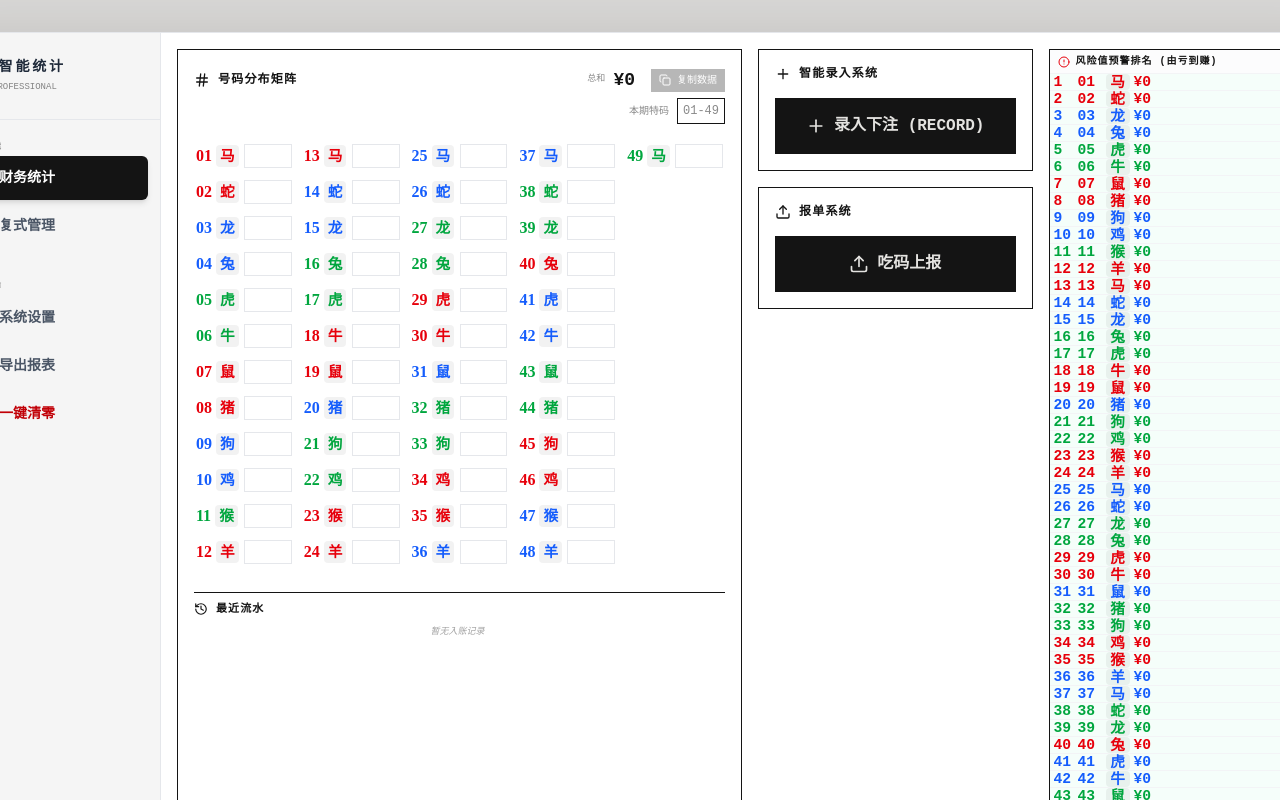
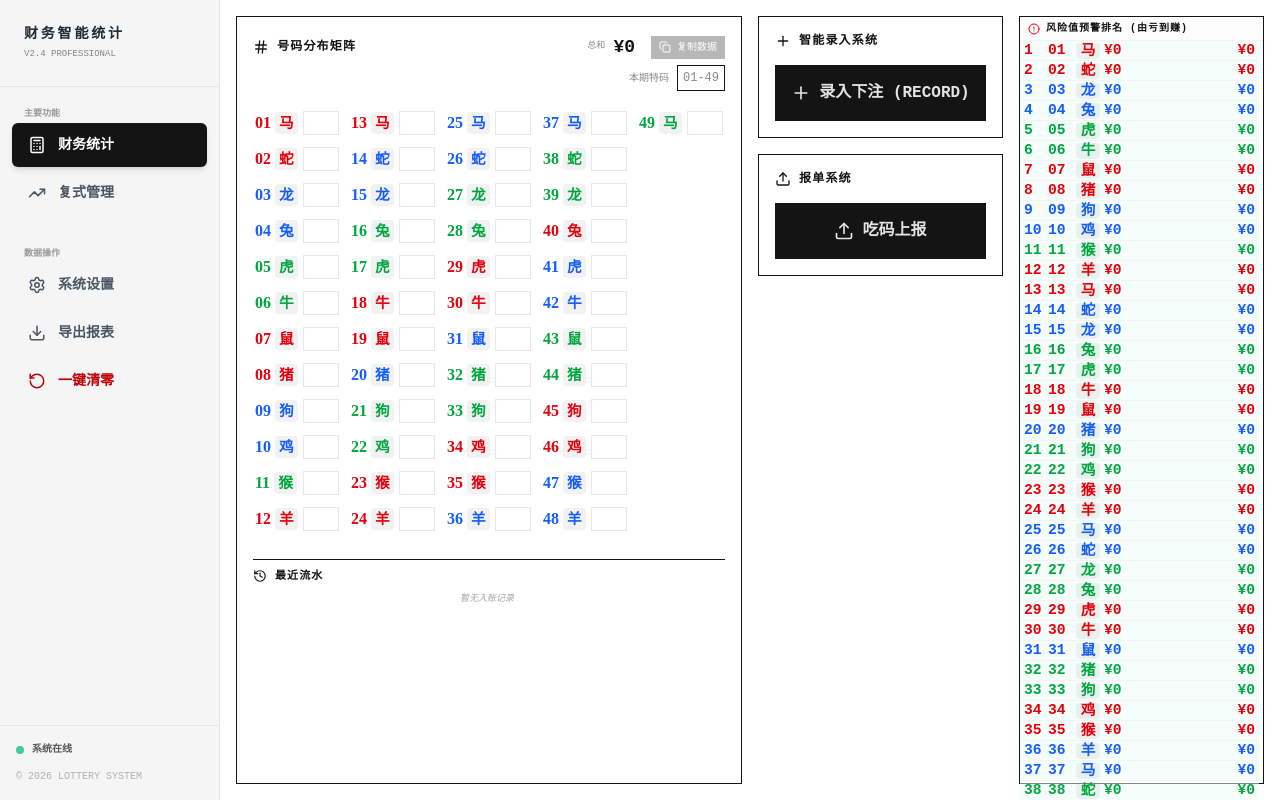
Before and after one commit to aa5300333/tongjiruanjian, a React (Vite) app: page / in a window 1280 px wide. Shown: the top 800 px of the page. Built offline with nearby package versions, Linux system fonts and the light colour scheme.

Commit message:
feat: Adjust window size for better screenshotting
Increased the default and minimum window height to accommodate full screenshots. Also updated the application's internal width and height state to match the new default layout.

```diff
--- a/electron-main.cjs
+++ b/electron-main.cjs
@@ -4,9 +4,9 @@ const path = require('path');
 function createWindow() {
   const win = new BrowserWindow({
     width: 1400,
-    height: 1050,
+    height: 1200, // Increased for full screenshots
     minWidth: 1400,
-    minHeight: 1050,
+    minHeight: 1200,
     resizable: false, // Fixed for screenshot consistency
     title: "财务智能统计软件",
     icon: path.join(__dirname, 'dist/favicon.ico'), // 如果有图标的话
--- a/src/App.tsx
+++ b/src/App.tsx
@@ -88,11 +88,11 @@ export default function App() {
   });
   const [appWidth, setAppWidth] = useState<number>(() => {
     const saved = localStorage.getItem('appWidth');
-    return saved ? parseInt(saved) : 1400;
+    return saved ? parseInt(saved) : 1120;
   });
   const [appHeight, setAppHeight] = useState<number>(() => {
     const saved = localStorage.getItem('appHeight');
-    return saved ? parseInt(saved) : 1050;
+    return saved ? parseInt(saved) : 865;
   });
   const [isSettingsOpen, setIsSettingsOpen] = useState(false);
   const [tempOdds, setTempOdds] = useState(odds);
@@ -990,15 +990,9 @@ export default function App() {
   }
 
   return (
-    <div className="min-h-screen w-full bg-gray-900/5 flex items-center justify-center overflow-auto p-4 md:p-8">
-      <motion.div
-        initial={false}
-        animate={{ width: appWidth, height: appHeight }}
-        transition={{ type: "spring", stiffness: 300, damping: 30 }}
-        className="bg-white text-[#141414] font-sans flex overflow-hidden shadow-[0_0_60px_rgba(0,0,0,0.1)] border border-gray-200 flex-shrink-0 relative rounded-lg"
-      >
-        {/* Sidebar Navigation */}
-        <aside className="w-[220px] flex-shrink-0 bg-[#f5f5f5] border-r border-gray-200 flex flex-col z-20">
+    <div className="h-screen w-screen bg-white text-[#141414] font-sans flex overflow-hidden">
+      {/* Sidebar Navigation */}
+      <aside className="w-[220px] flex-shrink-0 bg-[#f5f5f5] border-r border-gray-200 flex flex-col z-20">
         <div className="p-6 border-b border-gray-200">
           <h1 className="text-sm font-bold tracking-[0.2em] uppercase text-gray-800">财务智能统计</h1>
           <p className="text-[9px] font-mono opacity-50 mt-1 uppercase">v2.4 Professional</p>
@@ -1355,8 +1349,8 @@ export default function App() {
                         return (
                           <div
                             key={item.num}
-                            className={`py-0 px-1 ${index === 48 ? '' : 'border-b border-gray-100'} flex items-center justify-between transition-colors lottery-table ${item.risk < 0 ? 'bg-red-50/50' : 'bg-emerald-50/50'}`}
-                            style={{ height: '17px' }}
+                            className={`py-0.5 px-1 ${index === 48 ? '' : 'border-b border-gray-100'} flex items-center justify-between transition-colors lottery-table ${item.risk < 0 ? 'bg-red-50/50' : 'bg-emerald-50/50'}`}
+                            style={{ height: '20px' }}
                           >
                             <div className="flex items-center gap-1 leading-none">
                               <span className={`text-[11pt] font-mono font-bold w-5 ${textColor}`}>{index + 1}</span>
@@ -1892,31 +1886,37 @@ export default function App() {
                 </div>
 
                 <div className="space-y-4 pt-2 border-t border-gray-100">
-                  <div className="flex items-center justify-between">
-                    <label className="text-xs font-mono font-bold uppercase tracking-widest block">主窗口初始尺寸 (Geometry)</label>
-                    <span className="text-[10px] font-mono text-blue-600 font-bold bg-blue-50 px-2 py-0.5 rounded">root.geometry("{tempAppWidth}x{tempAppHeight}")</span>
-                  </div>
+                  <label className="text-xs font-mono font-bold uppercase tracking-widest block">软件分辨率</label>
                   <div className="grid grid-cols-2 gap-4">
                     <div className="relative">
-                      <span className="absolute left-3 top-1/2 -translate-y-1/2 text-[10px] font-mono opacity-40 font-bold">宽 (W)</span>
+                      <span className="absolute left-3 top-1/2 -translate-y-1/2 text-[10px] font-mono opacity-40">宽</span>
                       <input
                         type="number"
                         value={tempAppWidth}
                         onChange={(e) => setTempAppWidth(parseInt(e.target.value) || 0)}
-                        className="w-full pl-12 p-2 font-mono text-xs border-2 border-[#141414] focus:outline-none"
+                        className="w-full pl-8 p-2 font-mono text-xs border-2 border-[#141414] focus:outline-none"
                       />
                     </div>
                     <div className="relative">
-                      <span className="absolute left-3 top-1/2 -translate-y-1/2 text-[10px] font-mono opacity-40 font-bold">高 (H)</span>
+                      <span className="absolute left-3 top-1/2 -translate-y-1/2 text-[10px] font-mono opacity-40">高</span>
                       <input
                         type="number"
                         value={tempAppHeight}
                         onChange={(e) => setTempAppHeight(parseInt(e.target.value) || 0)}
-                        className="w-full pl-12 p-2 font-mono text-xs border-2 border-[#141414] focus:outline-none"
+                        className="w-full pl-8 p-2 font-mono text-xs border-2 border-[#141414] focus:outline-none"
                       />
                     </div>
                   </div>
-                  <p className="text-[9px] font-mono opacity-40">显式设置桌面客户端启动时的窗口尺寸。注意：此参数仅供桌面主程序初始化参考。</p>
+                  <button
+                    onClick={() => {
+                      setTempAppWidth(1120);
+                      setTempAppHeight(865);
+                    }}
+                    className="w-full py-1 text-[10px] font-mono border border-blue-500 text-blue-600 hover:bg-blue-50 transition-colors"
+                  >
+                    一键设置推荐分辨率 (1120 x 865)
+                  </button>
+                  <p className="text-[10px] font-mono opacity-40">手动调整软件界面的宽度与主体内容高度（单位：像素）。<br/><span className="text-blue-600 font-bold">提示：如果您觉得风险值显示不全，请调整高度或点击上方一键设置。</span></p>
                 </div>
 
                 <div className="space-y-2 pt-2 border-t border-gray-100">
@@ -2088,7 +2088,6 @@ export default function App() {
           </div>
         )}
       </AnimatePresence>
-      </motion.div>
     </div>
   );
 }
```
